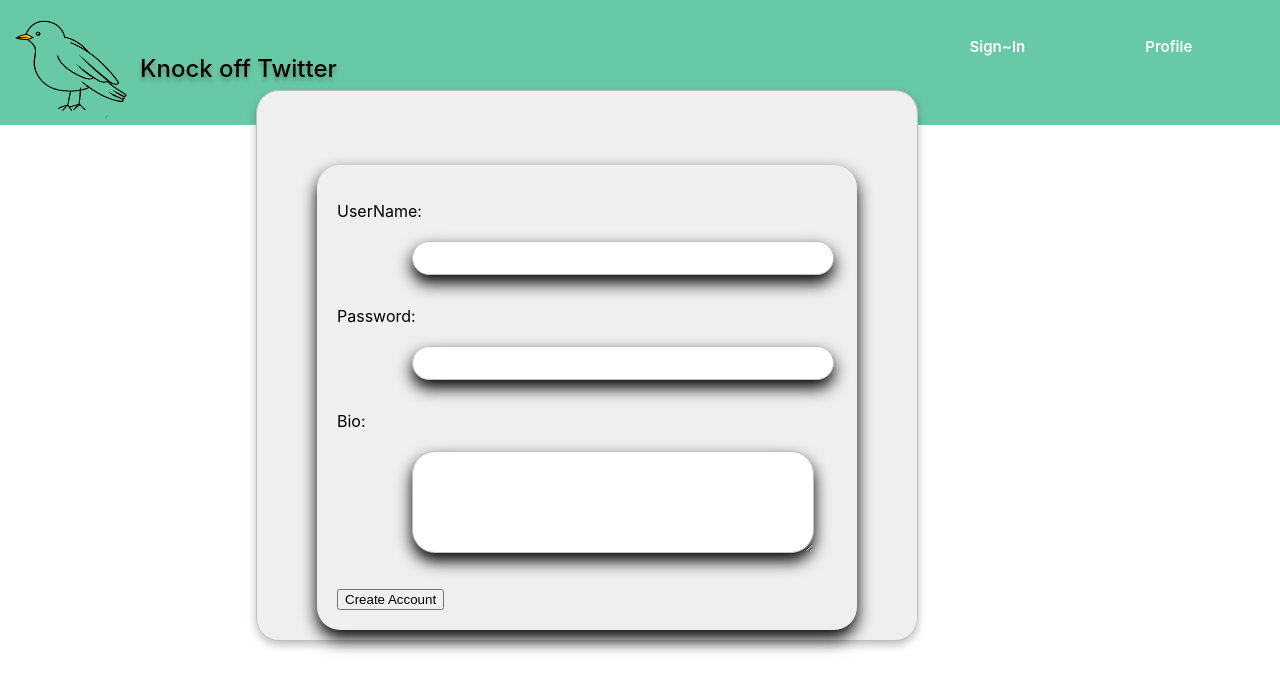
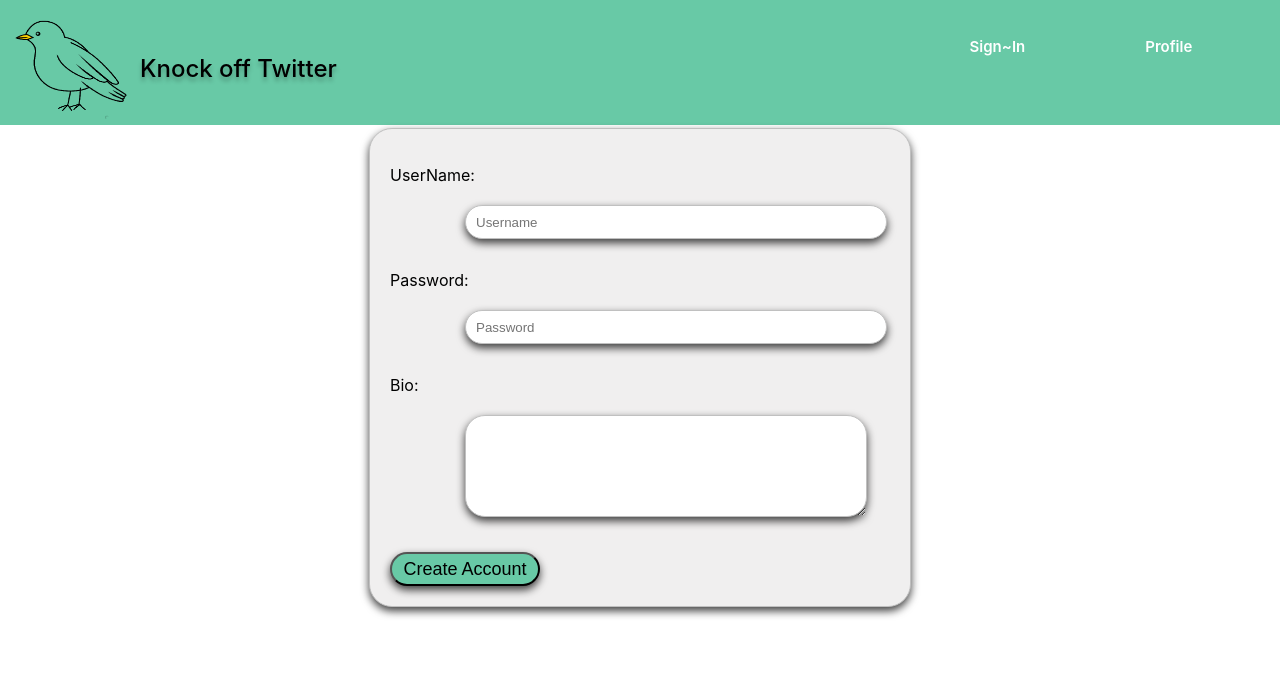
Before and after one commit to TWynec/forum-website-fourscore, a React (Create React App) app: page /newprofile in a window 1280 px wide. Shown: the top 692 px of the page. Built offline with nearby package versions, Linux system fonts and the light colour scheme.

Commit message:
start on the css. fixing the css for create new profile file and fiing the shadows in the isgn in and new profile files

```diff
--- a/src/Pages/newprofile.js
+++ b/src/Pages/newprofile.js
@@ -3,24 +3,24 @@ import "../styles/newprofile.css";
 
 function NewProfile() {
   return (
-    <form action="nowhere.html" method="POST">
-      <div className="newProfile">
+    <form action="nowhere.html" method="POST" className="newProfile">
+      <div>
         <p>
           <label htmlFor="username">UserName:</label>
-          <input type="text" id="username" name="username" />
+          <input type="text" id="username" name="username" placeholder="Username"/>
         </p>
 
         <p>
           <label htmlFor="password">Password:</label>
-          <input type="text" id="password" name="password" />
+          <input type="text" id="password" name="password" placeholder="Password"/>
         </p>
 
         <p>
           <label htmlFor="bio">Bio:</label>
-          <textarea id="bio" name="bio" rows="7" cols="49"></textarea>
+          <textarea id="bio" name="bio" rows="7" cols="49" ></textarea>
         </p>
 
-        <button type="submit">Create Account</button>
+        <button id="newAccount" type="submit">Create Account</button>
       </div>
     </form>
   );
--- a/src/styles/newprofile.css
+++ b/src/styles/newprofile.css
@@ -6,7 +6,7 @@
     max-width: 90%;
     padding: 20px;
     border-radius: 23px;
-    box-shadow: 0 8px 16px;
+    filter: drop-shadow(0px 4px 4px rgba(0, 0, 0, 0.75));
 }
 #submit, #pic{
     margin-left: 50%;
@@ -18,7 +18,7 @@
     background: #68C9A6;
     font-size: 18px;
     border-radius: 23px;
-    box-shadow: 0 8px 16px;
+    filter: drop-shadow(0px 4px 4px rgba(0, 0, 0, 0.75));
 }
 #username, #password{
     /*width: 100%;
@@ -37,7 +37,7 @@
 
     background: #FFFFFF;
     border-radius: 23px;
-    box-shadow: 0 8px 16px;
+    filter: drop-shadow(0px 4px 4px rgba(0, 0, 0, 0.75));
 }
 
 #bio{
@@ -48,12 +48,25 @@
     /*border-radius: 4px;*/
 
     /*position: absolute;*/
-   width: 380px;
+    width: 380px;
     height: 100px;
     left: 543px;
     top: 379px;
 
     background: #FFFFFF;
+    border-radius: 20px;
+    filter: drop-shadow(0px 4px 4px rgba(0, 0, 0, 0.75));
+}
+
+#newAccount{
+    margin-right: 70%;
+    width: 150px;
+    height: 34px;
+    right: 150px;
+    top: 750px;
+
+    background: #68C9A6;
+    font-size: 18px;
     border-radius: 23px;
-    box-shadow: 0 8px 16px;
+    filter: drop-shadow(0px 4px 4px rgba(0, 0, 0, 0.75));
 }
--- a/src/styles/signin.css
+++ b/src/styles/signin.css
@@ -5,7 +5,7 @@
     max-width: 90%;
     padding: 20px;
     border-radius: 23px;
-    box-shadow: 0 8px 16px;
+    filter: drop-shadow(0px 4px 4px rgba(0, 0, 0, 0.75));
 
     background-color: #F0EFEF;
     /*position: absolute;
@@ -38,14 +38,14 @@
     background: #68C9A6;
     font-size: 18px;
     border-radius: 23px;
-    box-shadow: 0 8px 16px;
+    filter: drop-shadow(0px 4px 4px rgba(0, 0, 0, 0.75));
 }
 .sign-in input {
     font-size: 20px;
     font-weight: bold;
     padding: 10px 15px;
     margin: 20px;
-    box-shadow: 0 8px 16px;
+    filter: drop-shadow(0px 4px 4px rgba(0, 0, 0, 0.75));
 }
 
 .sign-in h1 {
@@ -69,10 +69,10 @@
 
     background: #FFFFFF;
     border-radius: 23px;
-    box-shadow: 0 8px 16px;
+    filter: drop-shadow(0px 4px 4px rgba(0, 0, 0, 0.75));
 }
 
 #img{
-     margin-left: 45%;
+    margin-left: 45%;
     height: 45px;
 }
```
